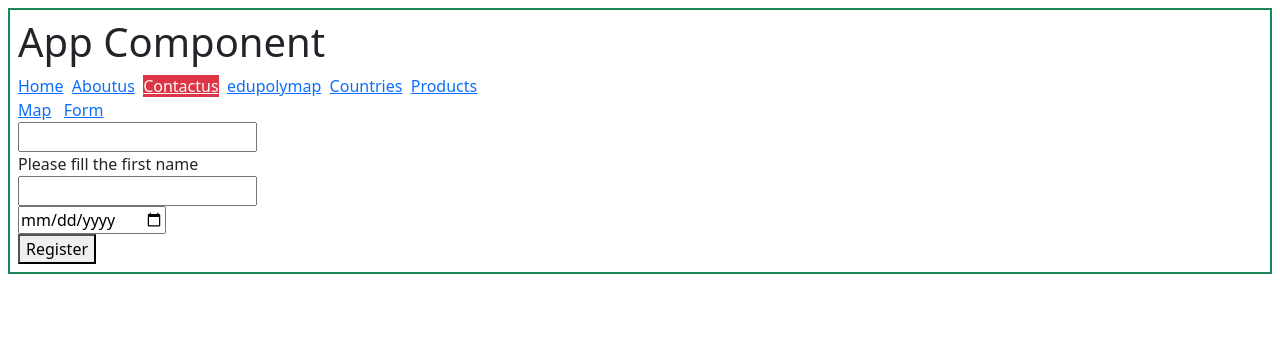
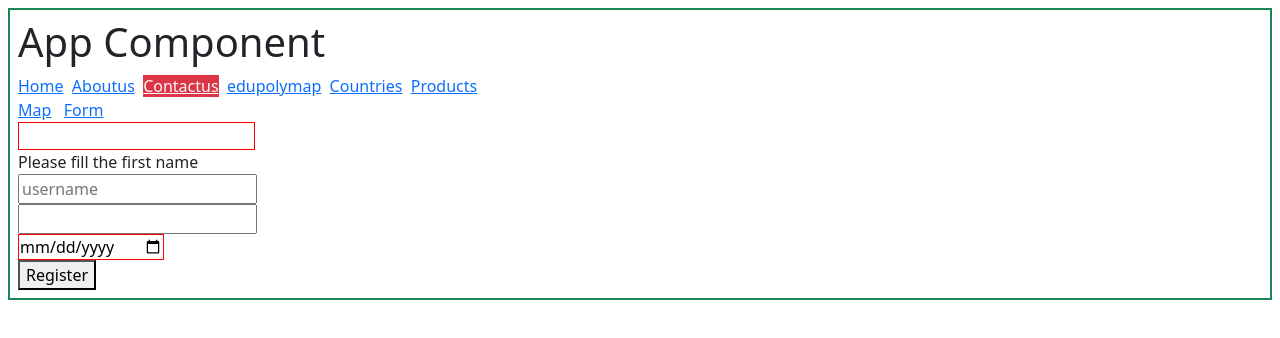
Before and after one commit to edupoly/ang19, an Angular app: page /contactus/myform in a window 1280 px wide. Both pictures are taken after a click on the button "Register". Shown: the top 338 px of the page. Built offline with nearby package versions, Linux system fonts and the light colour scheme; no server answers.

Commit message:
formvalidations

```diff
--- a/src/app/contactfrom/contactfrom.component.css
+++ b/src/app/contactfrom/contactfrom.component.css
@@ -0,0 +1,3 @@
+.ng-touched input.ng-invalid.ng-touched{
+  border:1px solid red;
+}
--- a/src/app/contactfrom/contactfrom.component.html
+++ b/src/app/contactfrom/contactfrom.component.html
@@ -1,10 +1,21 @@
 <div [formGroup]="contactForm">
   <input type="text" formControlName="firstname"><br>
-  <div *ngIf="contactForm.controls['firstname']['errors'] && contactForm.controls['firstname']['errors']['required']">
-    Please fill the first name
+  <div *ngIf="contactForm.controls['firstname'].touched">
+    <div *ngIf="contactForm.controls['firstname']['errors'] && contactForm.controls['firstname']['errors']['required']">
+      Please fill the first name
+    </div>
+    <div *ngIf="contactForm.controls['firstname']['errors'] && contactForm.controls['firstname']['errors']['maxlength']">
+      Please keep your firstname smaller than 10
+    </div>
   </div>
-  <div *ngIf="contactForm.controls['firstname']['errors'] && contactForm.controls['firstname']['errors']['maxlength']">
-    Please keep your firstname smaller than 10
+  <input type="text" formControlName="username" placeholder="username"><br/>
+  <div *ngIf="contactForm.controls['username'].touched">
+    <div *ngIf="contactForm.controls['username']['errors'] && contactForm.controls['username']['errors']['required']">
+      Please fill the username
+    </div>
+    <div *ngIf="contactForm.controls['username']['errors'] && contactForm.controls['username']['errors']['usernameExist']">
+      {{contactForm.controls['username']['errors']['usernameExist']}}
+    </div>
   </div>
   <input type="text" formControlName="lastname"><br>
   <input type="date" formControlName="dob"><br>
--- a/src/app/contactfrom/contactfrom.component.ts
+++ b/src/app/contactfrom/contactfrom.component.ts
@@ -1,3 +1,4 @@
+import { HttpClient } from '@angular/common/http';
 import { Component, OnInit } from '@angular/core';
 import { FormGroup,FormControl,Validators } from '@angular/forms';
 
@@ -8,16 +9,56 @@ import { FormGroup,FormControl,Validators } from '@angular/forms';
 })
 export class ContactfromComponent implements OnInit {
 
-  constructor() { }
+  constructor(public http:HttpClient) { }
   contactForm:FormGroup=new FormGroup({
-    firstname:new FormControl('',[Validators.required,Validators.maxLength(10)]),
+    firstname:new FormControl('',[Validators.required,Validators.maxLength(10),this.checkFn]),
     lastname:new FormControl(),
+    username:new FormControl('',{
+      asyncValidators: [this.checkUsername.bind(this)],
+      updateOn: 'blur'
+    }),
     dob:new FormControl('',Validators.required)
   });
   ngOnInit(): void {
 
   }
+  ngDoCheck(){
+    console.log(this.contactForm)
+  }
   register(){
+    if(!this.contactForm.valid){
+      this.contactForm.markAsTouched()
+      this.contactForm.controls['firstname'].markAsTouched();
+      this.contactForm.controls['lastname'].markAsTouched();
+      this.contactForm.controls['dob'].markAsTouched();
+    }
     console.log('contactform::',this.contactForm)
   }
+  checkFn(fn:FormControl){
+    return {}
+  }
+  checkUsername(fn:any){
+
+    var p:any = new Promise((resolve,reject)=>{
+      this.http.get("https://fakestoreapi.com/users").subscribe((res:any)=>{
+
+        var x = res.find((u:any)=>{
+          if(u.username===fn.value){
+            return true
+          }
+          else{
+            return false;
+          }
+        })
+        if(x){
+          resolve({'usernameExist':'username already taken'})
+        }
+        else{
+          resolve(null)
+        }
+      })
+    });
+
+    return p;
+  }
 }
```
